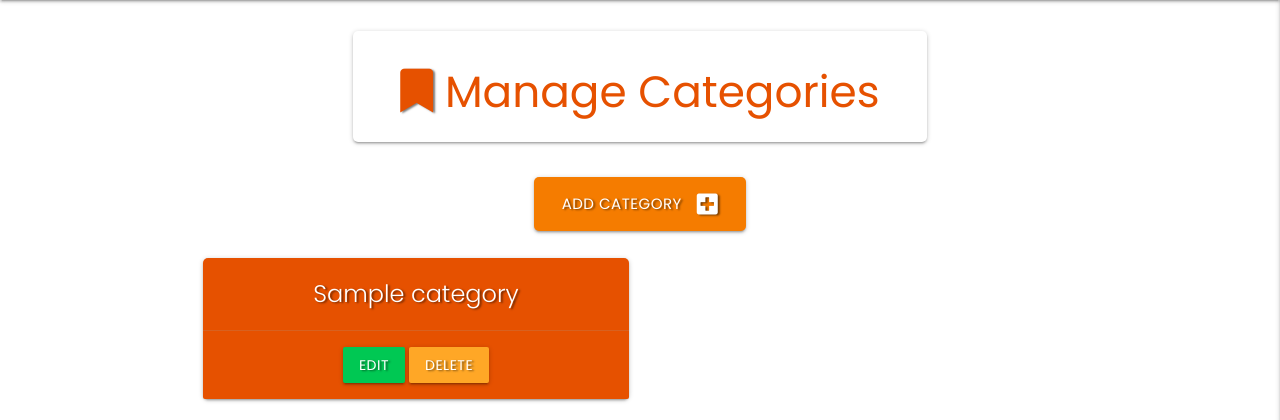
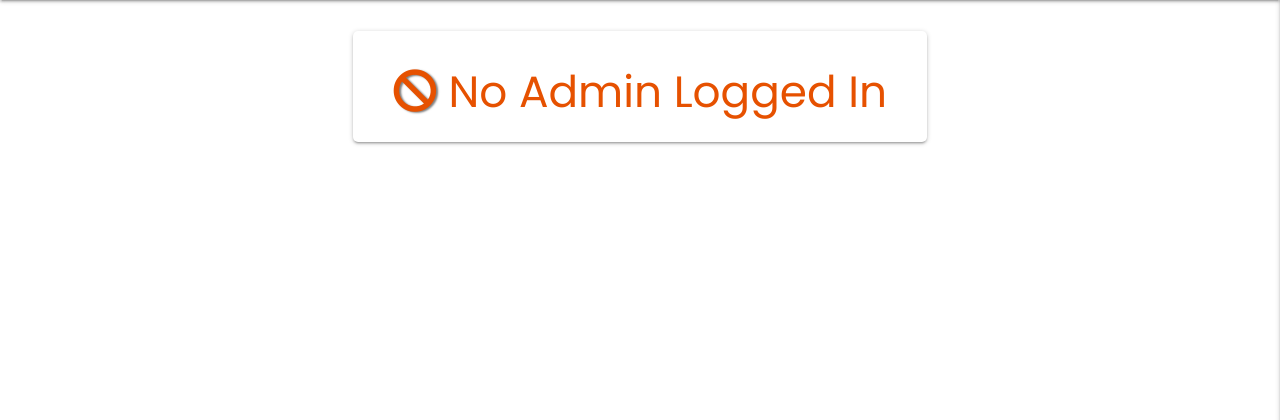
Before and after one commit to Code-Institute-Submissions/Entrepreneur-Bookshelf, a Flask app: page /get_categories in a window 1280 px wide. Shown: the part 64-484 px from the top of the page. Run offline with Flask 2, Linux system fonts and the light colour scheme; the visitor is signed in with stand-in values (Sample User, id 1); a database or web service that is not in the repository returns one stand-in record (values such as "Sample title"); some libraries are stand-ins or nearby versions.

Commit message:
Added protection for categories page only for admin

```diff
--- a/app.py
+++ b/app.py
@@ -146,8 +146,10 @@ def delete_book(book_id):
 
 @app.route("/get_categories")
 def get_categories():
+    username = mongo.db.readers.find_one(
+        {"username": session["reader"]})["username"]
     categories = list(mongo.db.categories.find().sort("category_name", 1))
-    return render_template("categories.html", categories=categories)
+    return render_template("categories.html", categories=categories, username=username)
 
 
 @app.route("/add_category", methods=["GET", "POST"])
--- a/templates/categories.html
+++ b/templates/categories.html
@@ -1,5 +1,5 @@
-{% extends "base.html" %} {% block content %}
-
+{% extends "base.html" %} {% block content %} {% if session.reader|lower ==
+"admin"|lower %}
 <div class="row">
   <div class="col s12 m8 offset-m2 page_head">
     <div class="card-panel">
@@ -40,4 +40,17 @@
   {% endfor %}
 </div>
 
-{% endblock %}
+{% else %}
+
+<div class="row">
+  <div class="col s12 m8 offset-m2 page_head">
+    <div class="card-panel">
+      <h3 class="center-align orange-text text-darken-4">
+        <i class="fas fa-ban prefix orange-text text-darken-4 text-shadow"></i>
+        No Admin Logged In
+      </h3>
+    </div>
+  </div>
+</div>
+
+{% endif %} {% endblock %}
```
